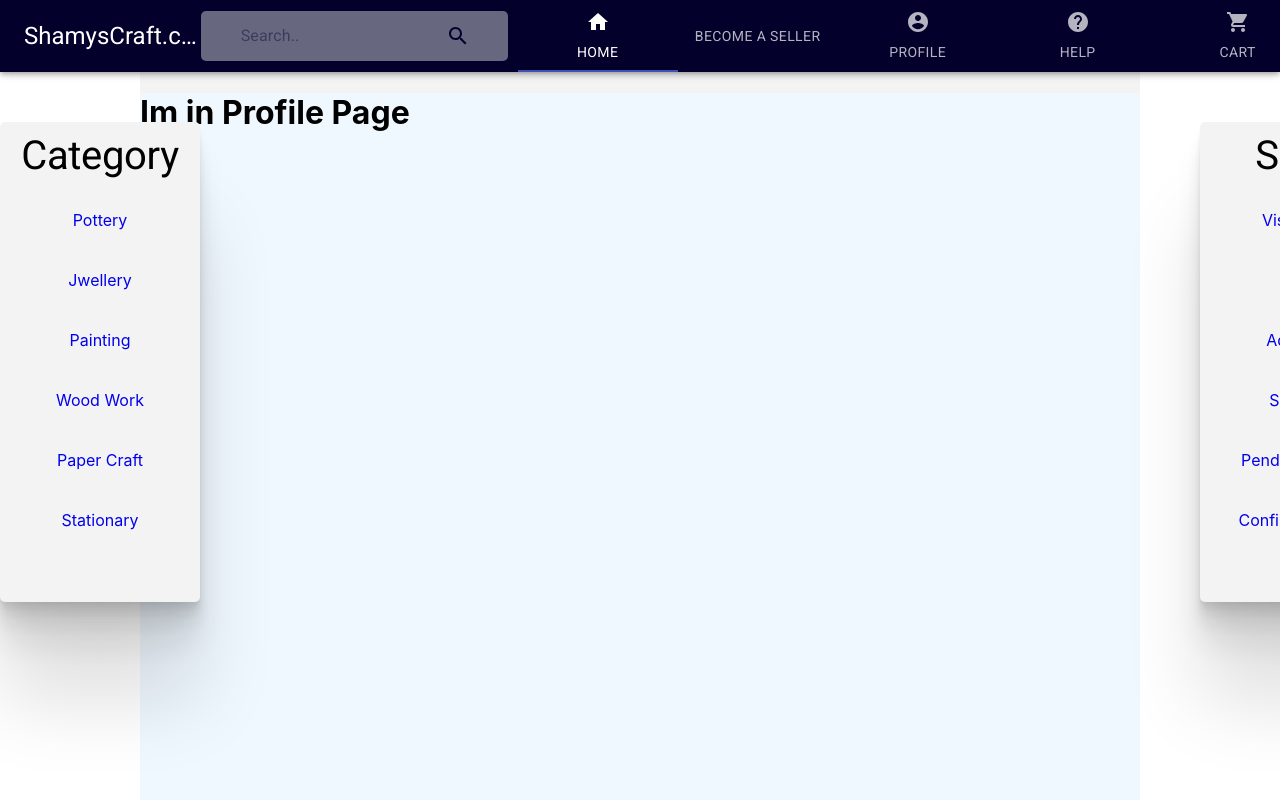
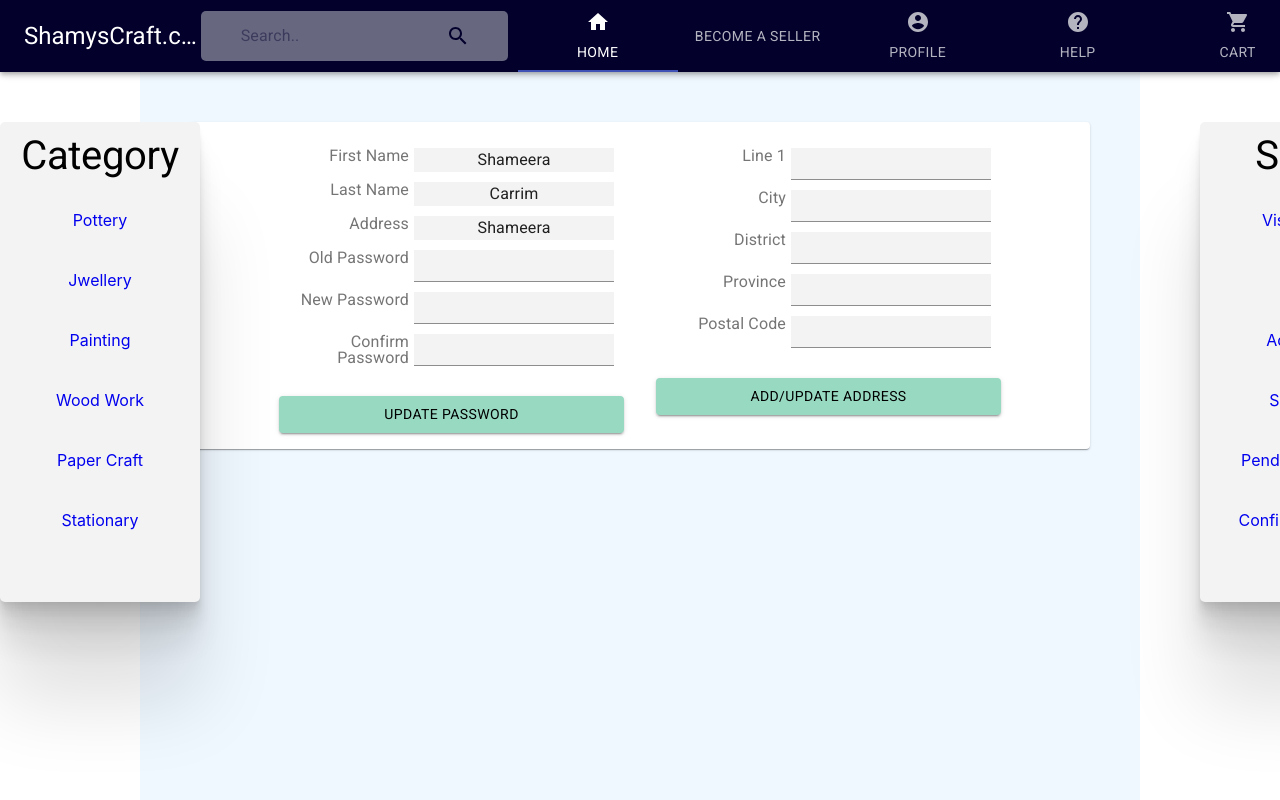
Before and after one commit to ShamysCraft/ShamysCraft_FrontEnd_Customer, a React (Create React App) app: page /profile in a window 1280 px wide. Shown: the top 800 px of the page. Built offline with nearby package versions, Linux system fonts and the light colour scheme.

Commit message:
add changes

```diff
--- a/src/containers_webPages/User_Seller/CartPage.js
+++ b/src/containers_webPages/User_Seller/CartPage.js
@@ -1,12 +1,68 @@
 import React, {useState} from "react";
+import {
+    Card,
+    CardContent,
+    CardMedia,
+    Button,
+    Typography,
+    Grid
+} from "@material-ui/core"
+import {makeStyles} from "@material-ui/core/styles"
+import {COLOURS} from "../../theme/colors"
+const useStyle = makeStyles(()=>({
+    block :{
+        marginTop: '20px'
+    },
+    row:{
+        display:'flex',
+        width: '600px',
+        margin: '5px',
 
+    },
+    row1:{
+        width:'250px'
+    },
+    row2:{
+        width:'200px'
+    },
+    row3:{
+        width:'100px'
+    },
+    btn:{
+        backgroundColor : COLOURS.btnColor,
+
+    }
+}));
 const CartPage = (props)=>{
+    const classes = useStyle();
     return(
         <div>
-            <h1>
-                Im in CartPage
-            </h1>
-            <h2>Hey</h2>
+          <Grid
+          container
+          direction="column"
+          justify="center"
+          alignItems="center"
+          spacing={1}>
+             <div className={classes.block}>
+              <Card className={classes.row} >
+               <CardContent className={classes.row1}>
+                   {/* image goes here */}
+                   <Typography>Product Name</Typography>
+                   <Typography>Product Price</Typography>
+               </CardContent>
+               <CardContent className={classes.row2}>
+                   <Typography>Quantity</Typography>
+                   <Typography>Price * Qty</Typography>
+                   <Typography>Delivery Method</Typography>
+                   <Typography>Availability</Typography>
+               </CardContent>
+               <CardContent className={classes.row3}>
+                   <Typography>Total Price</Typography>
+                   <Button className={classes.btn}>Check Out</Button>
+               </CardContent>
+            </Card>
+            </div>
+           </Grid>
         </div>
     )
 }
--- a/src/containers_webPages/User_Seller/ProfilePage.js
+++ b/src/containers_webPages/User_Seller/ProfilePage.js
@@ -1,11 +1,104 @@
 import React, {useState} from "react";
+import {
+    Card,
+    CardContent,
+    Typography,
+    TextField,
+    FormLabel,
+    Button
+
+} from "@material-ui/core"
+import {COLOURS} from "../../theme/colors"
+import {makeStyles} from "@material-ui/core/styles"
+
+const useStyle = makeStyles(()=>({
+    profile:{
+        padding: '50px'
+    },
+    column:{
+        display: 'flex',
+        justifyContent: 'center'
+
+    },
+    row: {
+        display: 'flex',
+        margin: '10px'
+    },
+    Button:{
+        backgroundColor :COLOURS.btnColor,
+        color: 'black',
+        marginTop: '20px'
+    },
+    formLabel:{
+        width: '120px',
+        textAlign: 'end',
+        marginRight: '5px'
+    },
+    fields:{
+        backgroundColor: COLOURS.darkWhite,
+        width: '200px',
+        textAlign: 'center'
+    }
+}))
 
 const ProfilePage = (props)=>{
+    const classes = useStyle();
     return(
-        <div className="Profile">
-            <h1>
-                Im in Profile Page
-            </h1>
+        <div className={classes.profile}>
+            <Card className={classes.column}>
+                <CardContent >
+                    <div className={classes.row}>
+                        <FormLabel className={classes.formLabel}>First Name</FormLabel>
+                        <Typography className={classes.fields}>Shameera</Typography>
+                    </div>
+                    <div className={classes.row}>
+                        <FormLabel className={classes.formLabel}>Last Name</FormLabel>
+                        <Typography className={classes.fields}>Carrim</Typography>
+                    </div>
+                    <div className={classes.row}>
+                        <FormLabel className={classes.formLabel}>Address</FormLabel>
+                        <Typography className={classes.fields}>Shameera</Typography>
+                    </div>
+                    <div className={classes.row}>
+                        <FormLabel className={classes.formLabel}>Old Password</FormLabel>
+                        <TextField className={classes.fields} type="password"/>
+                    </div>
+                    <div className={classes.row}>
+                        <FormLabel className={classes.formLabel}>New Password</FormLabel>
+                        <TextField className={classes.fields} type="password"/>
+                    </div>
+                    <div className={classes.row}>
+                        <FormLabel className={classes.formLabel}>Confirm Password</FormLabel>
+                        <TextField className={classes.fields} type="password"/>
+                    </div>
+                    <Button variant="contained" color="primary" fullWidth className={classes.Button}>Update Password</Button>
+                </CardContent>
+                <CardContent>
+                    <div className={classes.row}>
+                        <FormLabel className={classes.formLabel}>Line 1</FormLabel>
+                        <TextField className={classes.fields}/>
+                    </div>
+                    <div className={classes.row}>
+                        <FormLabel className={classes.formLabel}>City</FormLabel>
+                        <TextField className={classes.fields}/>
+                    </div>
+                    <div className={classes.row}>
+                        <FormLabel className={classes.formLabel}>District</FormLabel>
+                        <TextField className={classes.fields}/>
+                    </div>
+                    <div className={classes.row}>
+                        <FormLabel className={classes.formLabel}>Province</FormLabel>
+                        <TextField className={classes.fields}/>
+                    </div>
+                    <div className={classes.row}>
+                        <FormLabel className={classes.formLabel}>Postal Code</FormLabel>
+                        <TextField className={classes.fields}/>
+                    </div>
+                    <Button variant="contained" color="primary" fullWidth className={classes.Button}>Add/Update Address</Button>
+
+                </CardContent>
+
+            </Card>
         </div>
     )
 }
```
